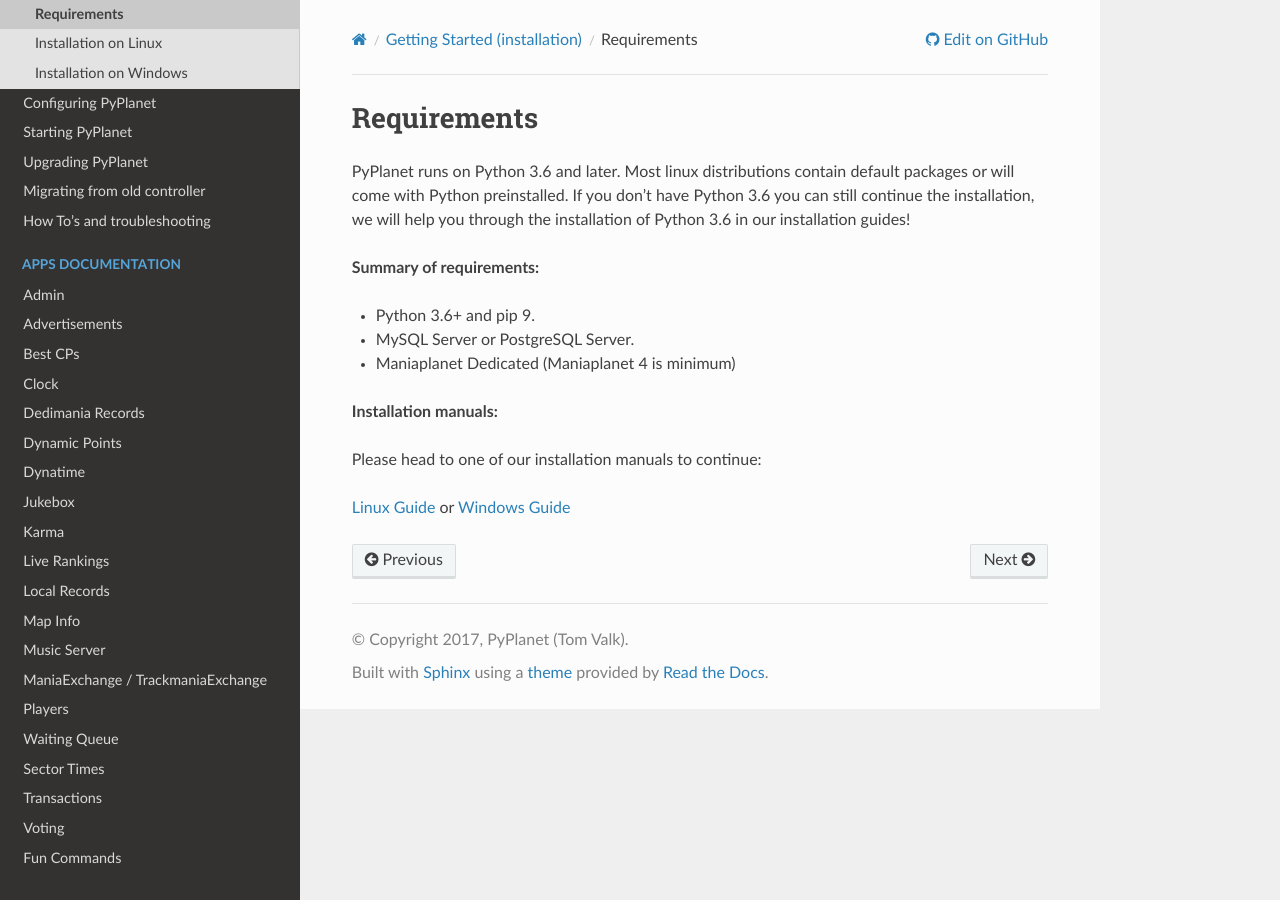
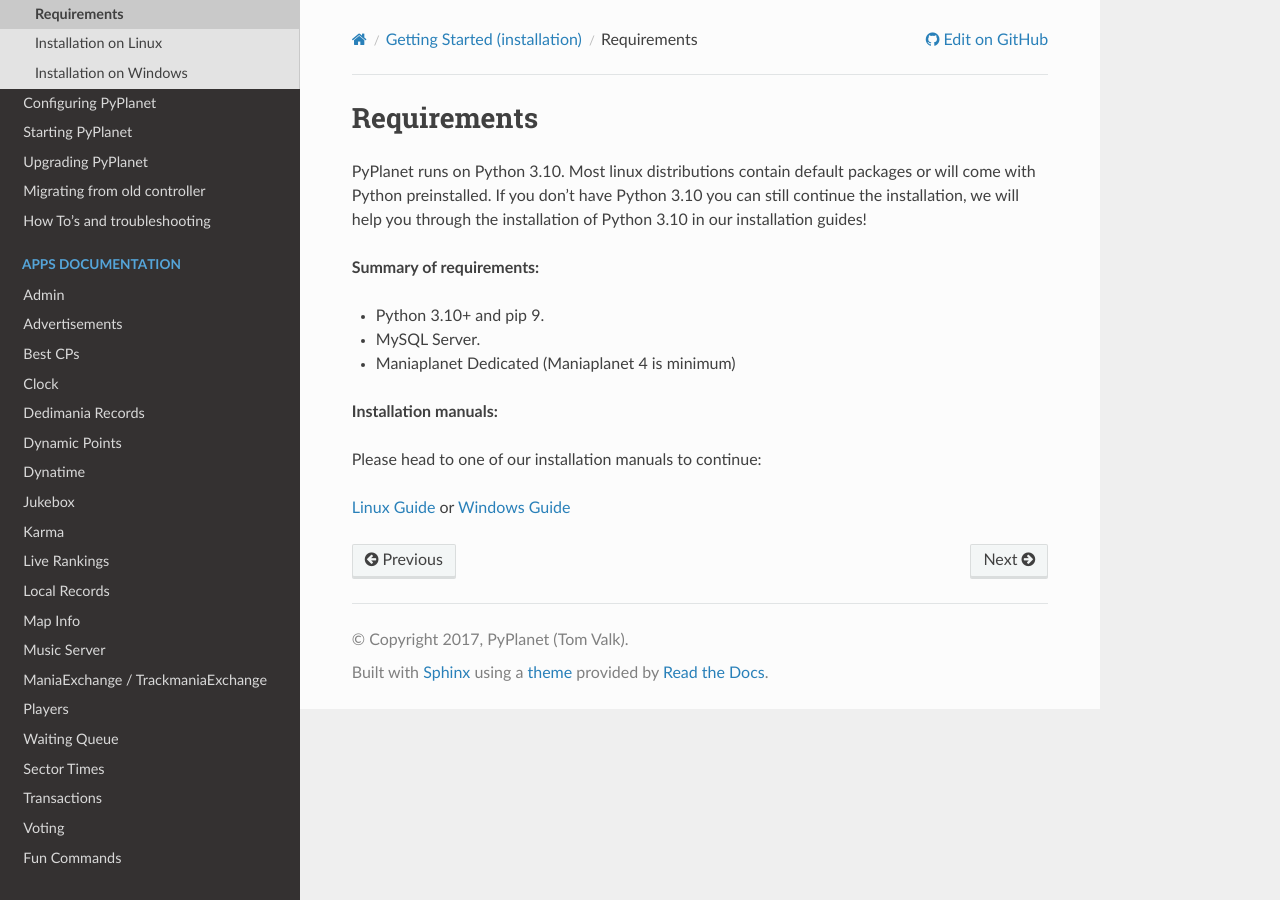
Before and after one commit to PyPlanet/PyPlanet, a Sphinx documentation site: the page built from docs/source/intro/requirements.rst, in a window 1280 px wide. Built offline with Sphinx 7.4.7 and the Read the Docs theme 2.0.0, drawn with Linux system fonts in a browser that asks for light colours; formulas are drawn with MathJax 3.

Commit message:
Remove postgresql from docs, update required python version in docs

```diff
--- a/docs/source/apps/migrations.rst
+++ b/docs/source/apps/migrations.rst
@@ -39,4 +39,4 @@ Create migrations
 5.  Make sure you can upgrade at least. Downgrading is not yet included in the scope, but it's better to implement the
     downgrade as well.
 
-6.  Test, make sure it's able to migrate on at least these engines: MySQL or PostgreSQL.
+6.  Test, make sure it's able to migrate on at least these engines: MySQL.
--- a/docs/source/index.rst
+++ b/docs/source/index.rst
@@ -5,13 +5,13 @@ Welcome to PyPlanet's documentation!
     :scale: 30%
     :align: right
 
-PyPlanet is a Maniaplanet/Trackmania Dedicated Server Controller that works on Python 3.6 until version 3.8 (we are working 3.9 and later).
+PyPlanet is a Maniaplanet/Trackmania Dedicated Server Controller that works on Python 3.10.
 Because Maniaplanet/Trackmania is using a system that can be event based we use AsyncIO to provide
 an event loop and have simultaneously processing of received events from the dedicated server.
 
 **Features**:
 
-- Core: Super fast and 'event' driven based on Python 3.5 ``asyncio`` eventloop.
+- Core: Super fast and 'event' driven based on Python ``asyncio`` eventloop and uvloop dropin.
 - Core: Stable and well designed core and apps system. (Inspired by Django).
 - Core: All apps will handle the game experience.
 - Core: Adjustable settings for all your apps.
--- a/docs/source/intro/installation-windows.rst
+++ b/docs/source/intro/installation-windows.rst
@@ -8,9 +8,9 @@ Installation on Windows
 1. Installing Python
 ~~~~~~~~~~~~~~~~~~~~
 
-If you have not yet installed Python 3.6 or later on your Windows machine, do it now by going to the following link:
+If you have not yet installed Python 3.10 on your Windows machine, do it now by going to the following link:
 
-https://www.python.org/downloads/release/python-370/
+https://www.python.org/downloads/release/python-3100/
 
 Head towards the end of the page and click on the `Windows x86-64 executable installer` link. After starting the executable
 you will get an wizard.
--- a/docs/source/intro/requirements.rst
+++ b/docs/source/intro/requirements.rst
@@ -2,14 +2,14 @@
 Requirements
 ------------
 
-PyPlanet runs on Python 3.6 and later. Most linux distributions contain default packages or will come with Python
-preinstalled. If you don't have Python 3.6 you can still continue the installation, we will help you through the installation
-of Python 3.6 in our installation guides!
+PyPlanet runs on Python 3.10. Most linux distributions contain default packages or will come with Python
+preinstalled. If you don't have Python 3.10 you can still continue the installation, we will help you through the installation
+of Python 3.10 in our installation guides!
 
 **Summary of requirements:**
 
-* Python 3.6+ and pip 9.
-* MySQL Server or PostgreSQL Server.
+* Python 3.10+ and pip 9.
+* MySQL Server.
 * Maniaplanet Dedicated (Maniaplanet 4 is minimum)
 
 
```
Also changed, not shown: docs/source/intro/configuration.rst (+0 -14 lines), docs/source/intro/installation-linux.rst (+4 -4 lines).
